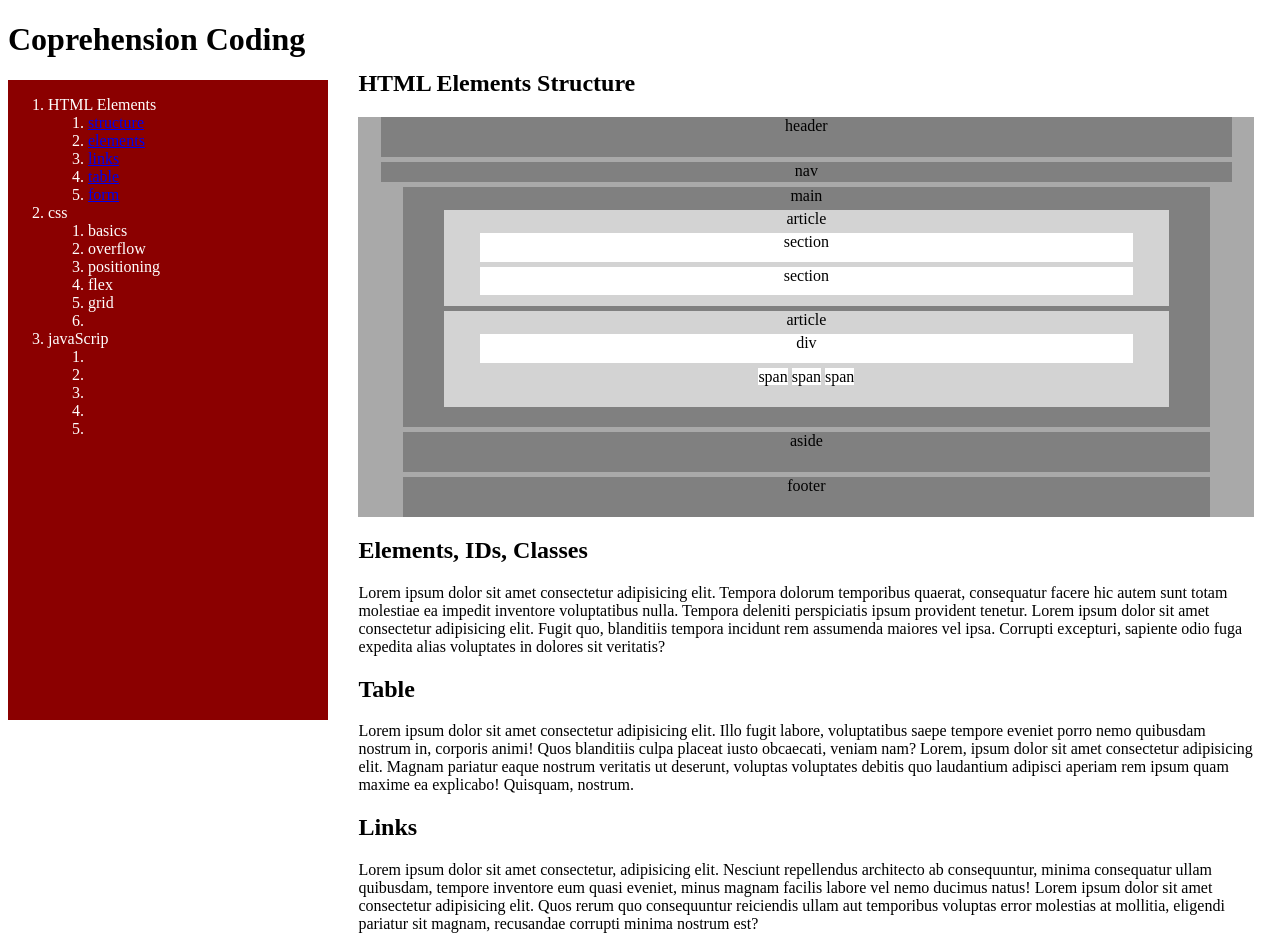
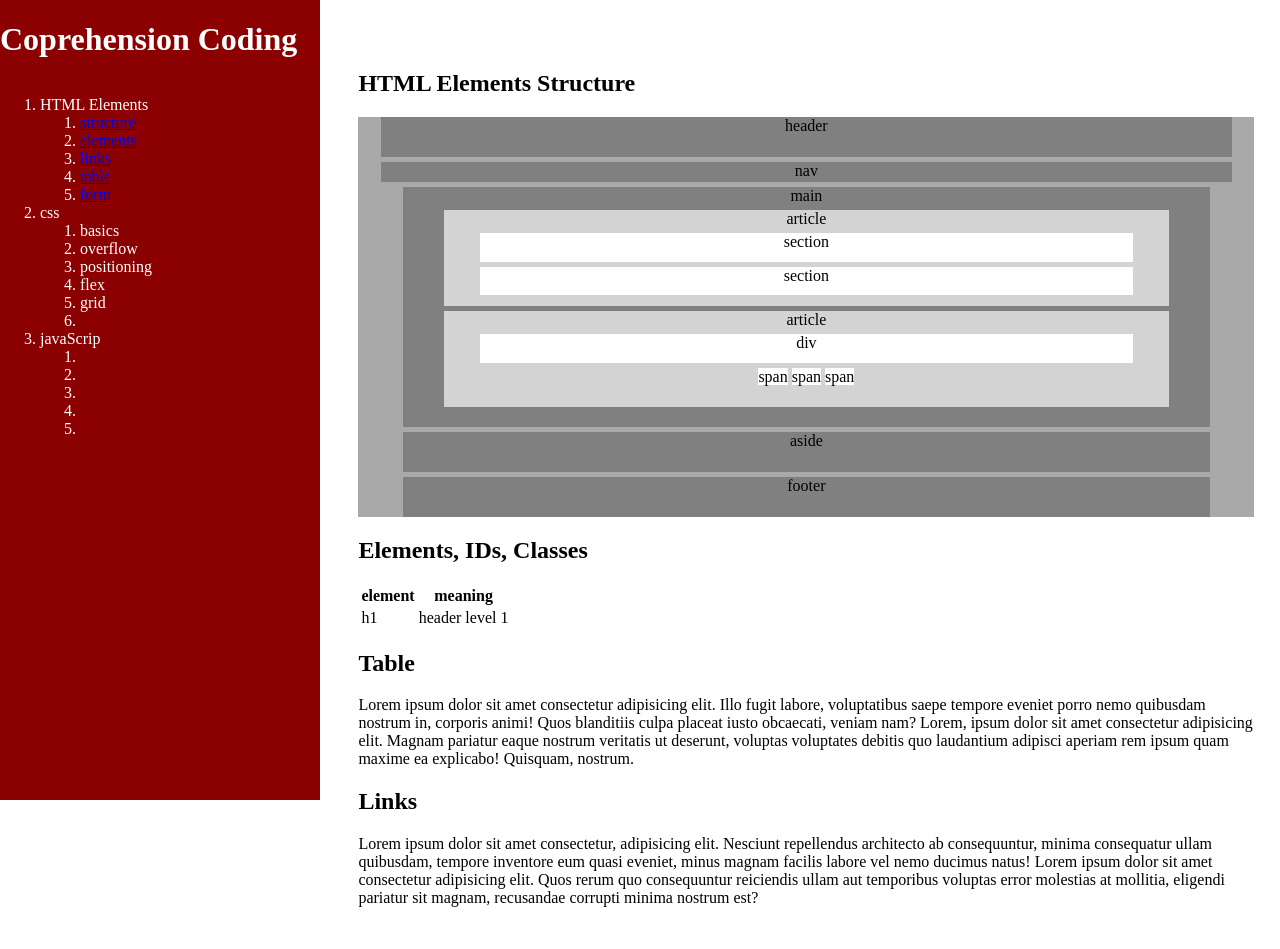
Before and after one commit to mcbauman/websitebuilding, a plain HTML site: page index.html in a window 1280 px wide. After the commit the page ends 923 px from the top, so only its background shows below. Drawn offline with Linux system fonts and the light colour scheme.

Commit message:
more structure in HTML

```diff
--- a/index.html
+++ b/index.html
@@ -8,9 +8,23 @@
     <title>Comprahensum</title>
 </head>
 <body>
+
+<!-- ------------------------------------------------------------
+-----------------------------------------------------------------
+HEADER
+-----------------------------------------------------------------
+------------------------------------------------------------- -->
+
     <header>
         <H1>Coprehension Coding</H1>
     </header>
+
+<!-- ------------------------------------------------------------
+-----------------------------------------------------------------
+NAV
+-----------------------------------------------------------------
+------------------------------------------------------------- -->
+
     <nav>
         <ol>
             <li>HTML Elements<ol>
@@ -41,6 +55,13 @@
 
         </ol>
     </nav>
+
+<!-- ------------------------------------------------------------
+-----------------------------------------------------------------
+MAIN
+-----------------------------------------------------------------
+------------------------------------------------------------- -->
+
     <main>
         <Div class="HTML">
             <article id="structure">
@@ -63,46 +84,87 @@
                     <div id="aside">aside</div>
                     <div id="footer">footer</div>
                 </Div>
+            </article>
+<!-- ------------------------------------------------------------
+MAIN HTML ELEMENTS
+------------------------------------------------------------- -->
 
-            </article>
             <article id="elements">
                 <h2>Elements, IDs, Classes</h2>
-                <p>Lorem ipsum dolor sit amet consectetur adipisicing elit. Tempora dolorum temporibus quaerat, consequatur facere hic autem sunt totam molestiae ea impedit inventore voluptatibus nulla. Tempora deleniti perspiciatis ipsum provident tenetur. Lorem ipsum dolor sit amet consectetur adipisicing elit. Fugit quo, blanditiis tempora incidunt rem assumenda maiores vel ipsa. Corrupti excepturi, sapiente odio fuga expedita alias voluptates in dolores sit veritatis?</p>
-
+                <table>
+                    <tr>
+                        <th>element</th>
+                        <th>meaning</th>
+                    </tr>
+                    <tr>
+                        <td>h1</td>
+                        <td>header level 1</td>
+                    </tr>
+                </table>
             </article>
+<!-- ------------------------------------------------------------
+MAIN HTML TABLE
+------------------------------------------------------------- -->
             <article id="table">
                 <h2>Table</h2>
                 <div class="positioning">
                    <p>Lorem ipsum dolor sit amet consectetur adipisicing elit. Illo fugit labore, voluptatibus saepe tempore eveniet porro nemo quibusdam nostrum in, corporis animi! Quos blanditiis culpa placeat iusto obcaecati, veniam nam? Lorem, ipsum dolor sit amet consectetur adipisicing elit. Magnam pariatur eaque nostrum veritatis ut deserunt, voluptas voluptates debitis quo laudantium adipisci aperiam rem ipsum quam maxime ea explicabo! Quisquam, nostrum.</p>
                 </div>
             </article>
+<!-- ------------------------------------------------------------
+MAIN HTML LINKS
+------------------------------------------------------------- -->
             <article id="links">
                 <H2>Links</H2>
                 <div class="positioning">
                     <p>Lorem ipsum dolor sit amet consectetur, adipisicing elit. Nesciunt repellendus architecto ab consequuntur, minima consequatur ullam quibusdam, tempore inventore eum quasi eveniet, minus magnam facilis labore vel nemo ducimus natus! Lorem ipsum dolor sit amet consectetur adipisicing elit. Quos rerum quo consequuntur reiciendis ullam aut temporibus voluptas error molestias at mollitia, eligendi pariatur sit magnam, recusandae corrupti minima nostrum est?</p>
                 </div>
             </article>
+<!-- ------------------------------------------------------------
+MAIN HTML FORM
+------------------------------------------------------------- -->
             <article id="form">
-
             </article>
         </Div>
+
+<!-- ------------------------------------------------------------
+MAIN CSS BASICS
+------------------------------------------------------------- -->
+
         <Div class="css">
             <article id="basics">
 
             </article>
+<!-- ------------------------------------------------------------
+MAIN CSS OVERFLOW
+------------------------------------------------------------- -->
             <article id="overflow">
 
             </article>
+<!-- ------------------------------------------------------------
+MAIN CSS POSITIONING
+------------------------------------------------------------- -->
             <article id="positioning">
 
             </article>
+<!-- ------------------------------------------------------------
+MAIN CSS FLEX
+------------------------------------------------------------- -->
             <article id="flex">
 
             </article>
+<!-- ------------------------------------------------------------
+MAIN CSS BASICS
+------------------------------------------------------------- -->
             <article id="positioning">
 
             </article>
         </Div>
+
+<!-- ------------------------------------------------------------
+MAIN JAVASCRIPT BASICS
+------------------------------------------------------------- -->
+
         <Div class="jS">
             <article>
 
@@ -112,6 +174,12 @@
             </article>
         </Div>
     </main>
+<!-- ------------------------------------------------------------
+-----------------------------------------------------------------
+MAIN
+-----------------------------------------------------------------
+------------------------------------------------------------- -->
+
     <footer>
 
     </footer>
--- a/style.css
+++ b/style.css
@@ -5,7 +5,7 @@
 }
 
 body{
-
+    margin: 0;
 }
 
 /* ----------------------
@@ -15,7 +15,9 @@ HEADER
 ------------------------- */
 
 header{
-    width: 100%;
+    background-color: var(--color1);
+    color: var(--textcolor1);
+    width: 25%;
     height: 10vh;
     position: fixed;
     top:0
@@ -28,7 +30,7 @@ NAV
 ------------------------- */
 nav{
     width: 25%;
-    height: 80vh;
+    height: 90vh;
     background-color: var(--color1);
     color: var(--textcolor1);
     position: fixed;
```
